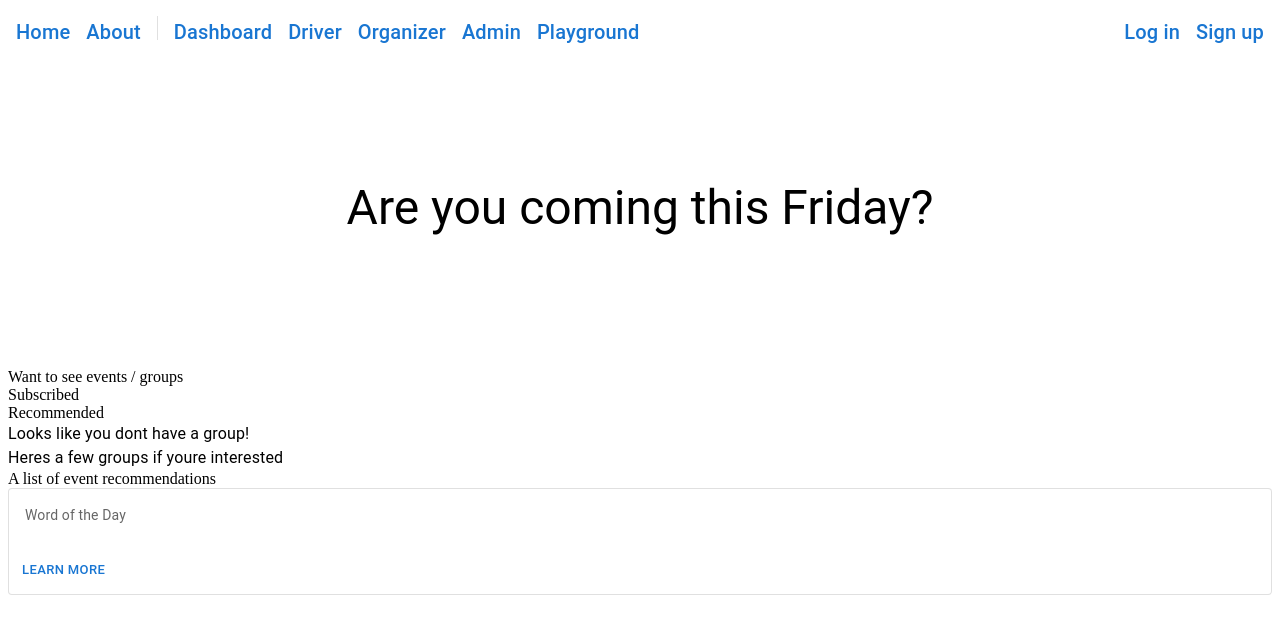
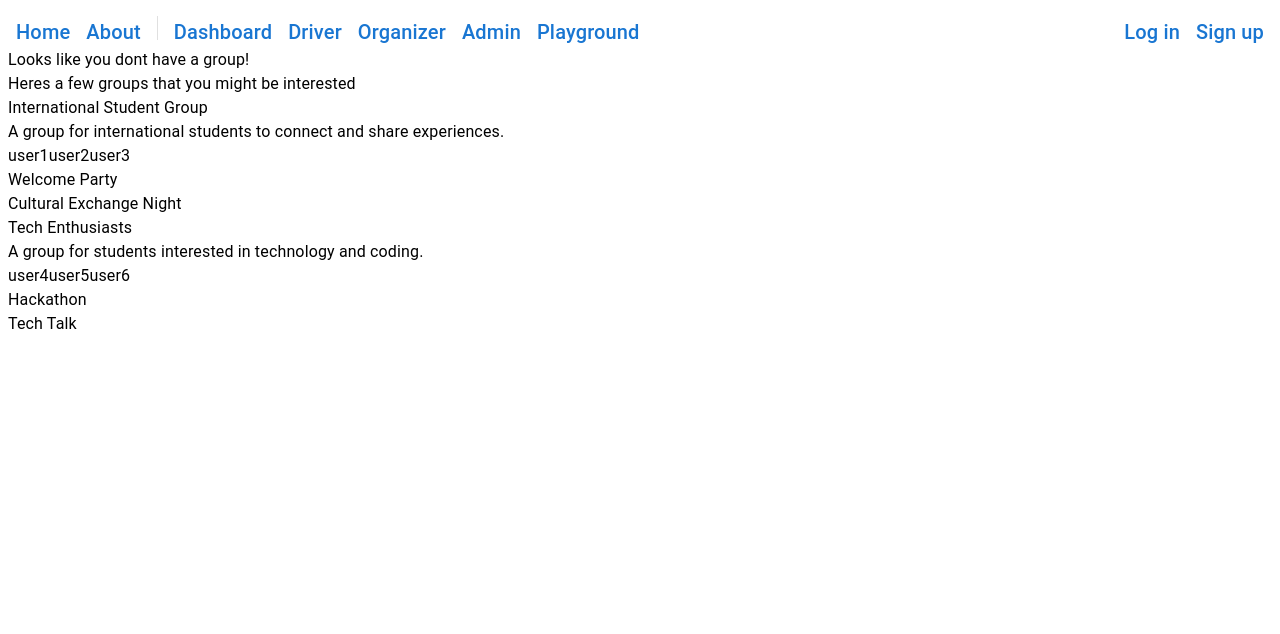
Before and after one commit to bengoh815/travellingProblem, a React (Create React App) app in the folder client/: page /dashboard in a window 1280 px wide. Shown: the top 634 px of the page. Built offline with nearby package versions, Linux system fonts and the light colour scheme.

Commit message:
Basic structure of Group Recommendation

```diff
--- /dev/null
+++ b/client/src/components/GroupCard.tsx
@@ -0,0 +1,21 @@
+import { Typography } from "@mui/material";
+import { IGroup } from "../models/group.types";
+
+interface GroupCardProps {
+  data: IGroup;
+}
+
+const GroupCard: React.FC<GroupCardProps> = ({ data }) => {
+  return (
+    <>
+      <Typography>{data.name}</Typography>
+      <Typography>{data.description}</Typography>
+      <Typography>{data.members}</Typography>
+      {data.events.map((e) => (
+        <Typography>{e.name}</Typography>
+      ))}
+    </>
+  );
+};
+
+export default GroupCard;
--- /dev/null
+++ b/client/src/components/GroupRec.tsx
@@ -0,0 +1,61 @@
+import { IGroup } from "../models/group.types";
+import GroupCard from "./GroupCard";
+
+const GroupRec = () => {
+  const groupsData: IGroup[] = [
+    {
+      name: "International Student Group",
+      description:
+        "A group for international students to connect and share experiences.",
+      members: ["user1", "user2", "user3"],
+      events: [
+        {
+          name: "Welcome Party",
+          description: "A party to welcome new international students.",
+          date: new Date("2023-09-01T18:00:00Z"),
+          groupId: "group1",
+          attendees: ["user1", "user2"],
+        },
+        {
+          name: "Cultural Exchange Night",
+          description:
+            "An event to learn about and celebrate different cultures.",
+          date: new Date("2023-10-15T19:00:00Z"),
+          groupId: "group1",
+          attendees: ["user2", "user3"],
+        },
+      ],
+    },
+    {
+      name: "Tech Enthusiasts",
+      description: "A group for students interested in technology and coding.",
+      members: ["user4", "user5", "user6"],
+      events: [
+        {
+          name: "Hackathon",
+          description: "A coding competition for building innovative projects.",
+          date: new Date("2023-11-10T09:00:00Z"),
+          groupId: "group2",
+          attendees: ["user4", "user5"],
+        },
+        {
+          name: "Tech Talk",
+          description: "A talk on the latest trends in technology.",
+          date: new Date("2023-12-05T17:00:00Z"),
+          groupId: "group2",
+          attendees: ["user5", "user6"],
+        },
+      ],
+    },
+  ];
+
+  return (
+    <>
+      {groupsData.map((e) => (
+        <GroupCard data={e} />
+      ))}
+    </>
+  );
+};
+
+export default GroupRec;
--- a/client/src/pages/About.tsx
+++ b/client/src/pages/About.tsx
@@ -5,7 +5,21 @@ const About = () => {
   return (
     <Box sx={{ display: "flex", flexDirection: "column" }}>
       <Navbar />
-      <Typography>This is the about page :D</Typography>
+      <Box
+        sx={{
+          display: "flex",
+          flexDirection: "column",
+          justifyContent: "center",
+          alignItems: "center",
+          minHeight: "90vh",
+        }}
+      >
+        <Typography align="center">
+          Join us for a meal and engaging Bible discussions every Friday. We aim
+          to foster a welcoming environment that feels like a second home for
+          international students.
+        </Typography>
+      </Box>
     </Box>
   );
 };
--- a/client/src/pages/UserDashboard.tsx
+++ b/client/src/pages/UserDashboard.tsx
@@ -1,11 +1,14 @@
 import { Box, Typography } from "@mui/material";
 import Navbar from "../components/Navbar";
-import EventRec from "../components/EventRec";
+import GroupRec from "../components/GroupRec";
+
+const hasGroup = false;
 
 const UserDashboard = () => {
   return (
     <div>
       <Navbar />
+      {hasGroup ? (
         <Box
           sx={{
             display: "flex",
@@ -17,12 +20,20 @@ const UserDashboard = () => {
         >
           <Typography variant="h3">Are you coming this Friday?</Typography>
         </Box>
-      <div>Want to see events / groups</div>
+      ) : (
+        <Box>
+          <Typography>Looks like you dont have a group!</Typography>
+          <Typography>
+            Heres a few groups that you might be interested
+          </Typography>
+          <GroupRec />
+        </Box>
+      )}
+
+      {/* <div>Want to see events / groups</div>
       <Box>Subscribed</Box>
       <Box>Recommended</Box>
-      <Typography>Looks like you dont have a group!</Typography>
-      <Typography>Heres a few groups if youre interested</Typography>
-      <EventRec />
+      <EventRec /> */}
     </div>
   );
 };
```
Lines whose indentation alone changed are shown as unchanged.
